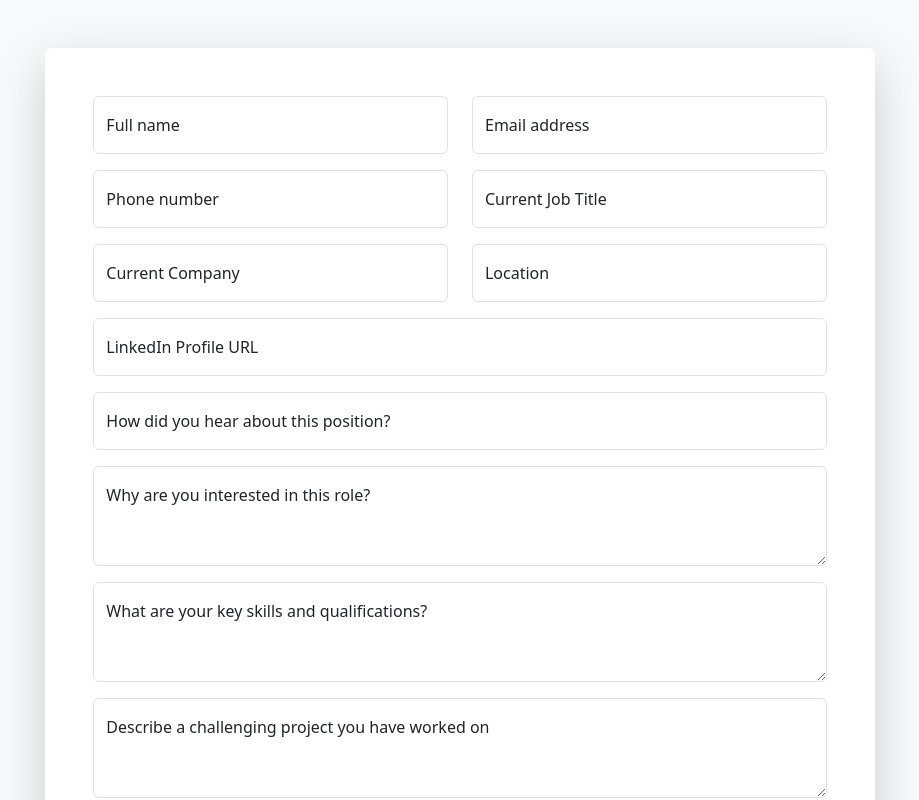
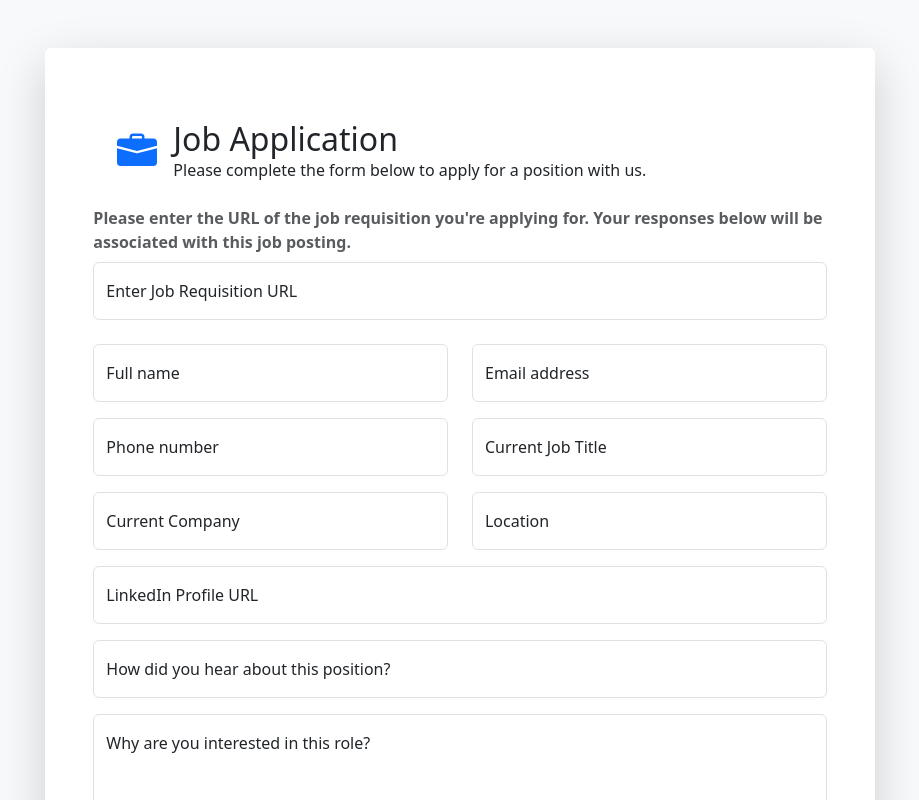
Before and after one commit to Harishmaneru/video_app_frontend, a React (Create React App) app: page / in a window 1280 px wide. Shown: the top 800 px of the page, without its empty margins (180-1099 px from the left). Built offline with nearby package versions, Linux system fonts and the light colour scheme.

Commit message:
added job requisition form

```diff
--- a/src/components/VideoRecorder.js
+++ b/src/components/VideoRecorder.js
@@ -1,6 +1,7 @@
 import React, { useState, useRef, useEffect } from 'react';
 import 'bootstrap/dist/css/bootstrap.min.css';
 import { CameraVideoFill } from 'react-bootstrap-icons';
+import { BriefcaseFill } from 'react-bootstrap-icons';
 import '../App.css';
 
 const VideoRecorder = () => {
@@ -144,17 +145,17 @@ const VideoRecorder = () => {
     if (validateForm() && recordedVideos.question1 && recordedVideos.question2) {
       const submitFormData = new FormData();
 
-      // Append form data
+
       Object.keys(formData).forEach(key => {
         submitFormData.append(key, formData[key]);
       });
 
-      // Append video blobs
+
       submitFormData.append('video1', recordedVideos.question1, 'video1.webm');
       submitFormData.append('video2', recordedVideos.question2, 'video2.webm');
 
-      // Send data to server
-      fetch('http://localhost:3000/upload', {
+
+      fetch('https://videoresponse.onepgr.com:3000/upload', {
         method: 'POST',
         body: submitFormData,
       })
@@ -167,6 +168,34 @@ const VideoRecorder = () => {
         .then(data => {
           console.log('Upload successful:', data);
           alert('Application submitted successfully!');
+          setFormData({
+            fullName: '',
+            email: '',
+            phone: '',
+            jobTitle: '',
+            company: '',
+            location: '',
+            linkedinUrl: '',
+            hearAbout: '',
+            interest: '',
+            skills: '',
+            challenge: '',
+            salary: '',
+            relocate: '',
+            jobReqUrl: '',
+          });
+          setRecordedVideos({
+            question1: null,
+            question2: null
+          });
+          setRecordingSuccess({
+            question1: false,
+            question2: false
+          });
+          setFormErrors({});
+          if (videoRef1.current) videoRef1.current.src = '';
+          if (videoRef2.current) videoRef2.current.src = '';
+          window.scrollTo(0, 0);
         })
         .catch(error => {
           console.error('Error submitting application:', error);
@@ -184,7 +213,39 @@ const VideoRecorder = () => {
           <div className="card shadow-lg border-0 rounded-lg">
             <div className="card-body p-5">
               <form onSubmit={handleSubmit}>
-              <div className="row mb-3">
+                <div className="p-4">
+                  <div className="d-flex align-items-center">
+                    <BriefcaseFill size={40} className="me-3 text-primary" />
+                    <div>
+                      <h2 className="mb-0">Job Application</h2>
+                      <p className="mb-0">
+                        Please complete the form below to apply for a position with us.
+                      </p>
+                    </div>
+                  </div>
+                </div>
+                <div className="mb-4">
+
+                  <p className="text-muted mb-2">
+                    <strong>Please enter the URL of the job requisition you're applying for. Your responses below will be associated with this job posting.</strong>
+                  </p>
+                  <div className="form-floating">
+                    <input
+                      className={`form-control ${formErrors.jobReqUrl ? 'is-invalid' : ''}`}
+                      id="jobReqUrl"
+                      name="jobReqUrl"
+                      type="url"
+                      placeholder="https://example.com/job-requisition"
+                      value={formData.jobReqUrl}
+                      onChange={handleInputChange}
+                      required
+                    />
+                    <label htmlFor="jobReqUrl">Enter Job Requisition URL</label>
+                    {formErrors.jobReqUrl && <div className="invalid-feedback">{formErrors.jobReqUrl}</div>}
+                  </div>
+
+                </div>
+                <div className="row mb-3">
                   <div className="col-md-6">
                     <div className="form-floating mb-3 mb-md-0">
                       <input className={`form-control ${formErrors.fullName ? 'is-invalid' : ''}`} id="fullName" name="fullName" type="text" placeholder="Enter your full name" value={formData.fullName} onChange={handleInputChange} required />
@@ -243,17 +304,17 @@ const VideoRecorder = () => {
                   {formErrors.hearAbout && <div className="invalid-feedback">{formErrors.hearAbout}</div>}
                 </div>
                 <div className="form-floating mb-3">
-                  <textarea className={`form-control ${formErrors.interest ? 'is-invalid' : ''}`} id="interest" name="interest" placeholder="Why are you interested in this role?" style={{height: '100px'}} value={formData.interest} onChange={handleInputChange} required></textarea>
+                  <textarea className={`form-control ${formErrors.interest ? 'is-invalid' : ''}`} id="interest" name="interest" placeholder="Why are you interested in this role?" style={{ height: '100px' }} value={formData.interest} onChange={handleInputChange} required></textarea>
                   <label htmlFor="interest">Why are you interested in this role?</label>
                   {formErrors.interest && <div className="invalid-feedback">{formErrors.interest}</div>}
                 </div>
                 <div className="form-floating mb-3">
-                  <textarea className={`form-control ${formErrors.skills ? 'is-invalid' : ''}`} id="skills" name="skills" placeholder="What are your key skills and qualifications?" style={{height: '100px'}} value={formData.skills} onChange={handleInputChange} required></textarea>
+                  <textarea className={`form-control ${formErrors.skills ? 'is-invalid' : ''}`} id="skills" name="skills" placeholder="What are your key skills and qualifications?" style={{ height: '100px' }} value={formData.skills} onChange={handleInputChange} required></textarea>
                   <label htmlFor="skills">What are your key skills and qualifications?</label>
                   {formErrors.skills && <div className="invalid-feedback">{formErrors.skills}</div>}
                 </div>
                 <div className="form-floating mb-3">
-                  <textarea className={`form-control ${formErrors.challenge ? 'is-invalid' : ''}`} id="challenge" name="challenge" placeholder="Describe a challenging project you have worked on" style={{height: '100px'}} value={formData.challenge} onChange={handleInputChange} required></textarea>
+                  <textarea className={`form-control ${formErrors.challenge ? 'is-invalid' : ''}`} id="challenge" name="challenge" placeholder="Describe a challenging project you have worked on" style={{ height: '100px' }} value={formData.challenge} onChange={handleInputChange} required></textarea>
                   <label htmlFor="challenge">Describe a challenging project you have worked on</label>
                   {formErrors.challenge && <div className="invalid-feedback">{formErrors.challenge}</div>}
                 </div>
@@ -333,7 +394,7 @@ const VideoRecorder = () => {
                 <div className="text-center">
                   <button type="submit" className="btn btn-success">Submit Application</button>
                 </div>
-                </form>
+              </form>
             </div>
           </div>
         </div>
```
